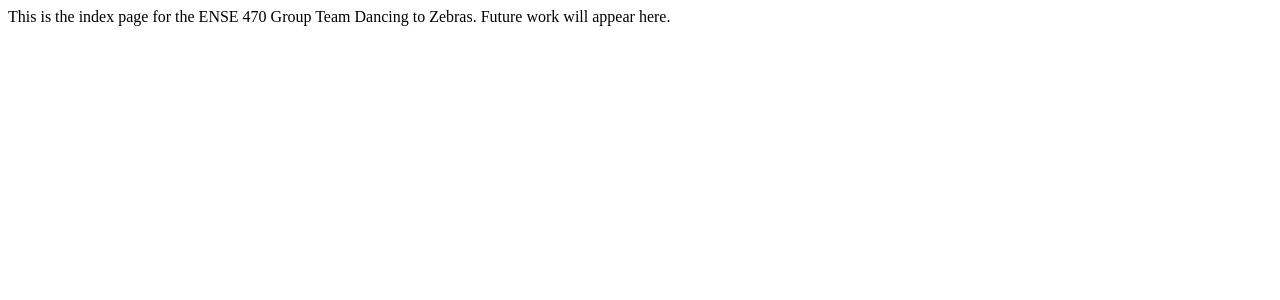
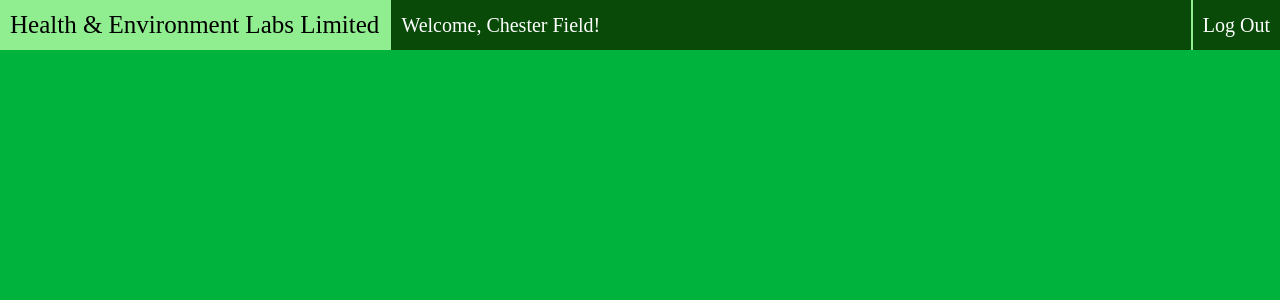
Before and after one commit to TristanHeisler/Team-Dancing-To-Zebras, a PHP site: page / in a window 1280 px wide. Shown: the top 300 px of the page. Run offline with PHP 8.4, Linux system fonts and the light colour scheme; a user stored in the database is signed in.

Commit message:
Added acknowledgement of the logged in user on the index page, added logout functionality, styled the index page.

```diff
--- a/index.php
+++ b/index.php
@@ -1,8 +1,34 @@
+<!DOCTYPE html>
+<html lang="en" xmlns="http://www.w3.org/1999/xhtml">
+
 <html>
-<header>
+<head>
+	<link rel="stylesheet" type="text/css" href="style/style.css"/>
 	<title>Welcome!</title>
-</header>
+</head>
+
 <body>
-	This is the index page for the ENSE 470 Group Team Dancing to Zebras. Future work will appear here.
+	<nav>
+		<a href="index.php" class="title">Health & Environment Labs Limited</a>
+		<?php
+			//Include the current session
+			session_start();
+
+			//If nobody is logged in, display the login button
+			if(!isset($_SESSION["loggedIn"]))
+			{
+				echo '<a href="login.php" class="navRight">Log In</a>';
+			}
+
+			else
+			{
+				//If somebody is logged in, display their name, a welcome message and a logout button
+					echo	'<label class="navLeft">
+									Welcome, ' . $_SESSION["name"] .
+								'!</label>
+								<a href="processing/userLogout.php" class="navRight">Log Out</a>';
+				}
+			?>
+  	</nav>
 </body>
 </html>
--- a/login.php
+++ b/login.php
@@ -20,7 +20,7 @@
 
 <body>
 	<nav>
-		<label class="title">Health & Environment Labs Limited</label>
+		<a href="index.php" class="title">Health & Environment Labs Limited</a>
 	</nav>
 
 	<form action="processing/userLogin.php" method="post" enctype="multipart/form-data">
--- a/processing/userLogin.php
+++ b/processing/userLogin.php
@@ -51,7 +51,7 @@
     //Store session information
     $_SESSION["loggedIn"] = true;
     $_SESSION["userID"] = $accountInfo['userID'];
-    $_SESSION["username"] = $accountInfo['username'];
+    $_SESSION["name"] = $accountInfo['name'];
 
     //Free the result set and close the connection
 		mysqli_free_result($result);
--- a/style/style.css
+++ b/style/style.css
@@ -79,7 +79,7 @@ nav
   transform: translate(-145px, -62px);
 }
 
-.title
+.navLeft, .navRight, .title
 {
 	color: #FFFFFF;
 	font: 20px rockwell;
@@ -87,4 +87,28 @@ nav
 	line-height: 50px;
 	padding-left: 10px;
 	padding-right: 10px;
+  text-decoration: none;
 }
+
+.navRight
+{
+	border-left: 2px;
+	border-left-color: #90EE90;
+	border-left-style: solid;
+	float: right;
+}
+
+.navRight:hover, .title:hover
+{
+	background-color: #90EE90;
+	color: #000000;
+}
+
+.title
+{
+	border-right: 2px;
+	border-right-color: #90EE90;
+	border-right-style: solid;
+	float: left;
+	font-size: 25px;
+}
```
Also changed, not shown: processing/userLogout.php (added, +8 -0 lines).
